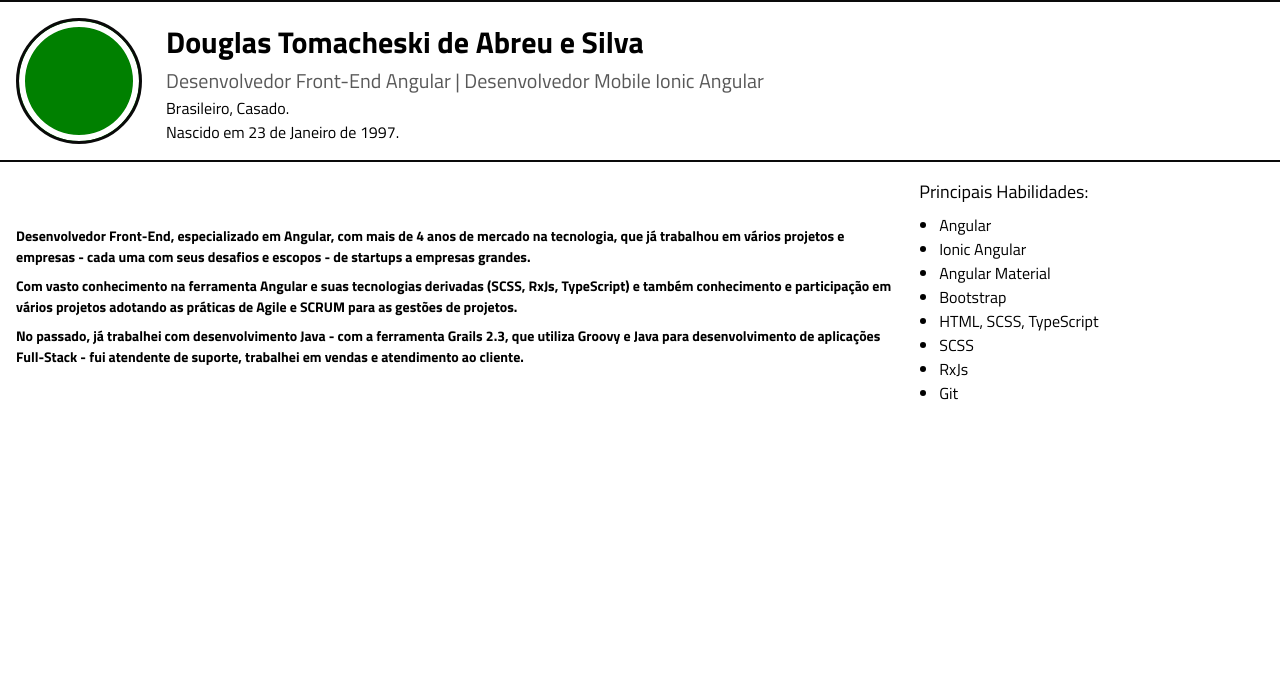
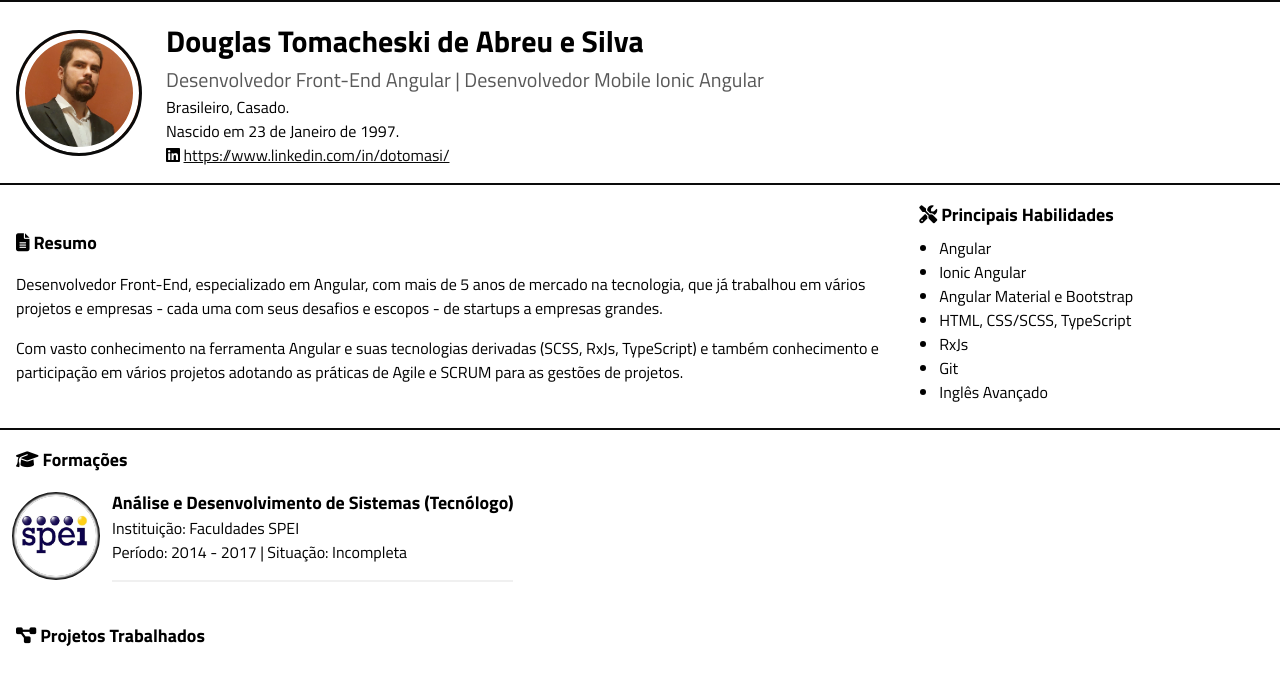
Before and after one commit to DoToMaSi/CurriculumVitae, a plain HTML site: page index.html in a window 1280 px wide. Shown: the top 684 px of the page. Drawn offline with Linux system fonts and the light colour scheme.

Commit message:
feat: new info area

```diff
--- a/css/main.css
+++ b/css/main.css
@@ -3,6 +3,18 @@
 * {
     font-family: 'Titillium Web', 'Segoe UI', Tahoma, Geneva, Verdana, sans-serif;
     font-weight: 400;
+}
+
+a {
+    color: #0A0A0A;
+}
+
+a:active {
+    color: #0A0A0A;
+}
+
+a:hover {
+    opacity: 0.75;
 }
 
 body {
@@ -86,7 +98,7 @@ ul {
     height: 100%;
 }
 
-#main-info {
+#main-info, #summary, #experience {
     display: flex;
     align-items: center;
     gap: 24px;
@@ -96,14 +108,13 @@ ul {
 }
 
 #main-info #profile-pic {
-    /* flex: 1 0 auto; */
-    width: 120px;
-    height: 120px;
+    min-width: 120px;
+    min-height: 120px;
     border-radius: 50%;
     border: 3px solid #0A0A0A;
     box-shadow: inset 0px 0px 0px 6px #FFFFFF;
     background: green;
-    /* background: url('../assets/images/profile-pic.jpg') center no-repeat; */
+    background: url('../assets/images/profile-pic.jpg') center no-repeat;
     background-size: cover;
 }
 
@@ -111,22 +122,53 @@ ul {
     flex: 1 1 auto;
 }
 
-#summary {
-    display: flex;
-    align-items: center;
-    gap: 24px;
-    padding: 16px;
-    width: 100vw;
-    border-top: 2px solid #0A0A0A;
-}
-
 #summary #summary-text {
     width: 70%;
     display: flex;
     flex-direction: column;
-    gap: 8px;
+    gap: 16px;
 }
 
 #summary #summary-skill {
     width: 30%;
 }
+
+#experience {
+    width: 100%;
+    flex-direction: column;
+    align-items: baseline;
+}
+
+.timeline {
+    padding: 16px 0px;
+    width: 100%;
+    /*  */
+}
+
+.timeline .timeline-item {
+    display: flex;
+    align-items: center;
+    gap: 16px;
+    width: 100%;
+}
+
+.timeline .timeline-item .timeline-item-pic {
+    min-width: 80px;
+    min-height: 80px;
+    border-radius: 50%;
+    box-shadow: 0px 0px 2px 2px #FFFFFF, 0px 0px 0px 4px #0A0A0A;
+    background: green;
+    background-size: cover;
+}
+
+.timeline .timeline-item .timeline-item-description {
+    flex: 1 1 auto;
+    border-bottom: 2px solid #F0F0F0;
+    width: 100%;
+    padding-bottom: 16px;
+}
+
+#faculdade-spei {
+    background: url('../assets/images/faculdade-spei.jpg') center no-repeat !important;
+    background-size: cover !important;
+}
--- a/index.html
+++ b/index.html
@@ -26,33 +26,52 @@
 					<h5 class="light-text">Desenvolvedor Front-End Angular | Desenvolvedor Mobile Ionic Angular</h4>
 					<p>Brasileiro, Casado.</p>
 					<p>Nascido em 23 de Janeiro de 1997.</p>
+					<p><i class="fa-brands fa-linkedin"></i>&nbsp;<a href="https://www.linkedin.com/in/dotomasi/" target="_blank">https://www.linkedin.com/in/dotomasi/</a></p>
 				</div>
 			</header>
 
 			<section id="summary">
 				<div id="summary-text">
-					<label><b>Desenvolvedor Front-End, especializado em Angular, com mais de 4 anos de mercado na tecnologia, que já trabalhou em vários projetos e empresas - cada uma com seus desafios e escopos - de startups a empresas grandes.</b></label>
-					<label><b>Com vasto conhecimento na ferramenta Angular e suas tecnologias derivadas (SCSS, RxJs, TypeScript) e também conhecimento e participação em vários projetos adotando as práticas de Agile e SCRUM para as gestões de projetos.</b></label>
-					<label><b>No passado, já trabalhei com desenvolvimento Java - com a ferramenta Grails 2.3, que utiliza Groovy e Java para desenvolvimento de aplicações Full-Stack - fui atendente de suporte, trabalhei em vendas e atendimento ao cliente.</b></label>
+					<h6><i class="fa-solid fa-file-lines"></i>&nbsp;<b>Resumo</b></h6>
+					<p>Desenvolvedor Front-End, especializado em Angular, com mais de 5 anos de mercado na tecnologia, que já trabalhou em vários projetos e empresas - cada uma com seus desafios e escopos - de startups a empresas grandes.</p>
+					<p>Com vasto conhecimento na ferramenta Angular e suas tecnologias derivadas (SCSS, RxJs, TypeScript) e também conhecimento e participação em vários projetos adotando as práticas de Agile e SCRUM para as gestões de projetos.</p>
+					<!-- <p>No passado, já trabalhei com desenvolvimento Java - com a ferramenta Grails 2.3, que utiliza Groovy e Java para desenvolvimento de aplicações Full-Stack - fui atendente de suporte, trabalhei em vendas e atendimento ao cliente.</p> -->
 				</div>
 
 				<div id="summary-skill">
-					<h6>Principais Habilidades:</h6>
+					<h6><i class="fa-solid fa-screwdriver-wrench"></i>&nbsp;<b>Principais Habilidades</b></h6>
 					<ul>
 						<li>Angular</li>
 						<li>Ionic Angular</li>
-						<li>Angular Material</li>
-						<li>Bootstrap</li>
-						<li>HTML, SCSS, TypeScript</li>
-						<li>SCSS</li>
+						<li>Angular Material e Bootstrap</li>
+						<li>HTML, CSS/SCSS, TypeScript</li>
 						<li>RxJs</li>
 						<li>Git</li>
+						<li>Inglês Avançado</li>
 					</ul>
 				</div>
 			</section>
 
 			<section id="experience">
+				<div id="education">
+					<h6><i class="fa-solid fa-graduation-cap"></i>&nbsp;<b>Formações</b></h6>
+					<div class="timeline">
+						<div class="timeline-item">
+							<div id="faculdade-spei" class="timeline-item-pic">
+								&nbsp;
+							</div>
+							<div class="timeline-item-description">
+								<h6><b>Análise e Desenvolvimento de Sistemas (Tecnólogo)</b></h6>
+								<p>Instituição: Faculdades SPEI</p>
+								<p>Período: 2014 - 2017 | Situação: Incompleta</p>
+							</div>
+						</div>
+					</div>
+				</div>
 
+				<div id="career">
+					<h6><i class="fa-solid fa-diagram-project"></i>&nbsp;<b>Projetos Trabalhados</b></h6>
+				</div>
 			</section>
 		</div>
 	</body>
```
Also changed, not shown: assets/images/faculdade-spei.jpg (added).
